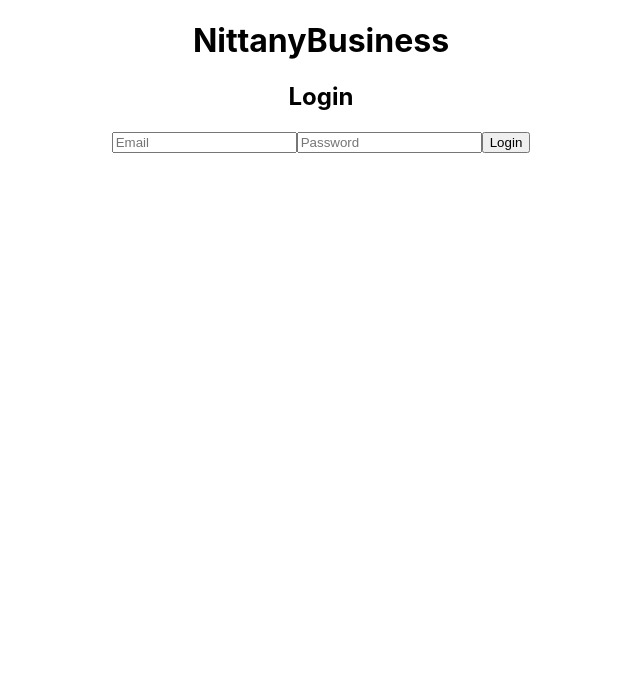
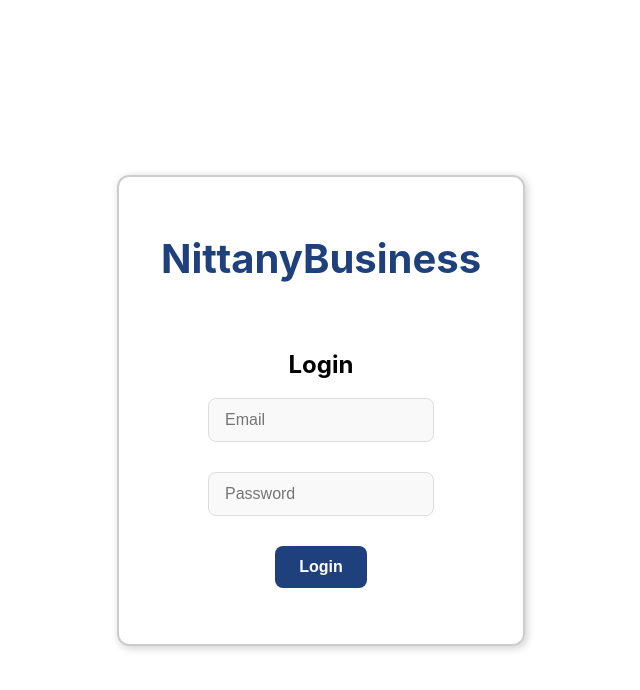
Before and after one commit to johnchoi44/NittanyBusiness, a React (Create React App) app in the folder frontend/: page / in a window 1280 px wide. Shown: the top 690 px of the page, without its empty margins (319-959 px from the left). Built offline with nearby package versions, Linux system fonts and the light colour scheme.

Commit message:
styled the login page with css

```diff
--- a/frontend/src/App.css
+++ b/frontend/src/App.css
@@ -36,3 +36,80 @@
     transform: rotate(360deg);
   }
 }
+
+.loginDiv {
+  display: flex;
+  flex-direction: column;
+  align-items: center;
+  justify-content: center;
+  width: 50%;
+  margin: 0 auto;
+  padding-bottom: 30px;
+}
+
+.loginCard {
+  text-align: center;
+  border: 2px solid #ccc;
+  border-radius: 12px;
+  box-shadow: 2px 2px 8px rgba(0, 0, 0, 0.2);
+  padding: 10px;
+  margin: 0 auto;
+  width: 30%;
+  margin-top: 175px;
+}
+
+.loginTitle {
+  padding: 20px;
+  color: rgba(30, 64, 124);
+  font-size: 40px;
+}
+
+.input {
+  padding: 12px 16px;
+  font-size: 16px;
+  border: 1px solid #ddd;
+  border-radius: 8px;
+  outline: none;
+  background-color: #f9f9f9;
+  transition: all 0.3s ease;
+  width: 100%;
+  margin-bottom: 30px;
+}
+
+/* Focus effect */
+.input:focus {
+  border-color:  rgba(30, 64, 124);
+  background-color: #fff;
+}
+
+/* Style for the login button */
+.login-btn {
+  padding: 12px 24px;
+  font-size: 16px;
+  font-weight: bold;
+  background-color: rgba(30, 64, 124); /* Green background */
+  color: white;
+  border: none;
+  border-radius: 8px; /* Rounded corners */
+  cursor: pointer;
+  text-align: center;
+  transition: background-color 0.3s, transform 0.2s ease;
+}
+
+/* Hover effect */
+.login-btn:hover {
+  background-color: rgba(30, 64, 250);
+  transform: translateY(-2px);
+}
+
+/* Focus effect */
+.login-btn:focus {
+  outline: none;
+  box-shadow: 0 0 10px rgba(0, 128, 0, 0.2);
+}
+
+/* Active (pressed) effect */
+.login-btn:active {
+  transform: translateY(1px);
+  box-shadow: 0 2px 4px rgba(0, 128, 0, 0.2);
+}
--- a/frontend/src/App.js
+++ b/frontend/src/App.js
@@ -4,8 +4,8 @@ import Login from "./components/Login";
 
 function App() {
   return (
-    <div className="App">
-      <h1>NittanyBusiness</h1>
+    <div className='loginCard'>
+      <h1 className='loginTitle'>NittanyBusiness</h1>
       <Login />
     </div>
   );
--- a/frontend/src/components/Login.js
+++ b/frontend/src/components/Login.js
@@ -1,5 +1,6 @@
 import React, { useState } from "react";
 import axios from "axios";
+import "../App.css";
 
 const Login = () => {
     const [email, setEmail] = useState("");
@@ -21,11 +22,11 @@ const Login = () => {
 
     return (
         <div>
-            <h2>Login</h2>
-            <form onSubmit={handleLogin}>
-            <input type="email" placeholder="Email" value={email} onChange={(e) => setEmail(e.target.value)} required />
-            <input type="password" placeholder="Password" value={password} onChange={(e) => setPassword(e.target.value)} required />
-            <button type="submit">Login</button>
+            <form className="loginDiv" onSubmit={handleLogin}>
+            <h2 className="prompt">Login</h2>
+                <input className="input" type="email" placeholder="Email" value={email} onChange={(e) => setEmail(e.target.value)} required />
+                <input className="input" type="password" placeholder="Password" value={password} onChange={(e) => setPassword(e.target.value)} required />
+                <button className="login-btn" type="submit">Login</button>
             </form>
             <p>{message}</p>
         </div>
```
